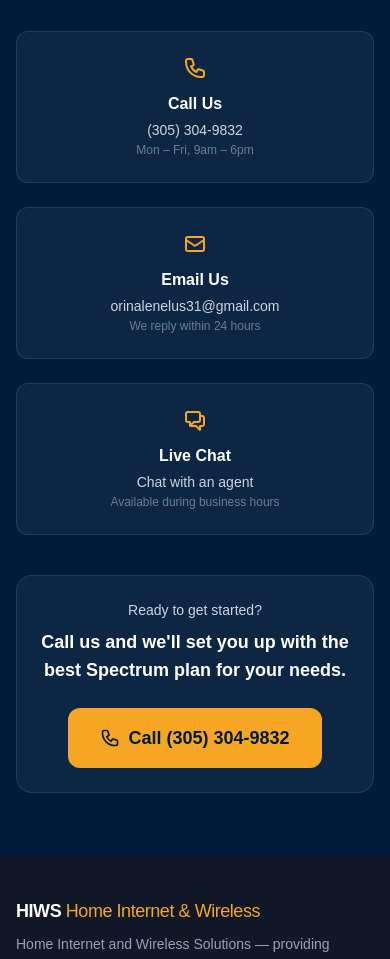
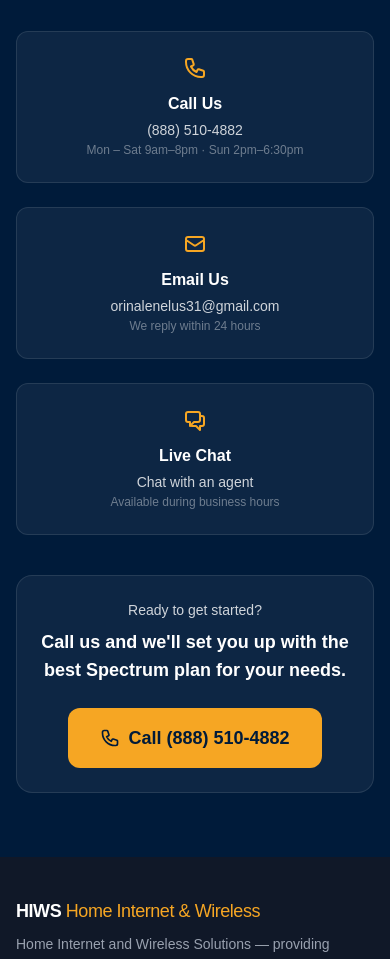
Before and after one commit to mcgillesdorce/spectrumretailer, a Next.js app: page / in a window 390 px wide. Shown: the part 5180-6139 px from the top of the page. Built offline with nearby package versions, Linux system fonts and the light colour scheme.

Commit message:
Update phone to (888)510-4882 and hours Mon-Sat 9am-8pm, Sun 2pm-6:30pm

```diff
--- a/components/ContactSection.tsx
+++ b/components/ContactSection.tsx
@@ -23,8 +23,8 @@
               </svg>
             }
             title="Call Us"
-            line1="(305) 304-9832"
-            line2="Mon – Fri, 9am – 6pm"
+            line1="(888) 510-4882"
+            line2="Mon – Sat 9am–8pm · Sun 2pm–6:30pm"
           />
           <ContactCard
             icon={
@@ -54,13 +54,13 @@
             Call us and we&apos;ll set you up with the best Spectrum plan for your needs.
           </p>
           <a
-            href="tel:3053049832"
+            href="tel:8885104882"
             className="inline-flex items-center gap-2 bg-spectrum-gold hover:bg-yellow-400 text-spectrum-dark font-bold px-8 py-4 rounded-xl text-lg transition-colors"
           >
             <svg className="w-5 h-5" fill="none" stroke="currentColor" viewBox="0 0 24 24">
               <path strokeLinecap="round" strokeLinejoin="round" strokeWidth={2} d="M3 5a2 2 0 012-2h3.28a1 1 0 01.948.684l1.498 4.493a1 1 0 01-.502 1.21l-2.257 1.13a11.042 11.042 0 005.516 5.516l1.13-2.257a1 1 0 011.21-.502l4.493 1.498a1 1 0 01.684.949V19a2 2 0 01-2 2h-1C9.716 21 3 14.284 3 6V5z" />
             </svg>
-            Call (305) 304-9832
+            Call (888) 510-4882
           </a>
         </div>
       </div>
```
